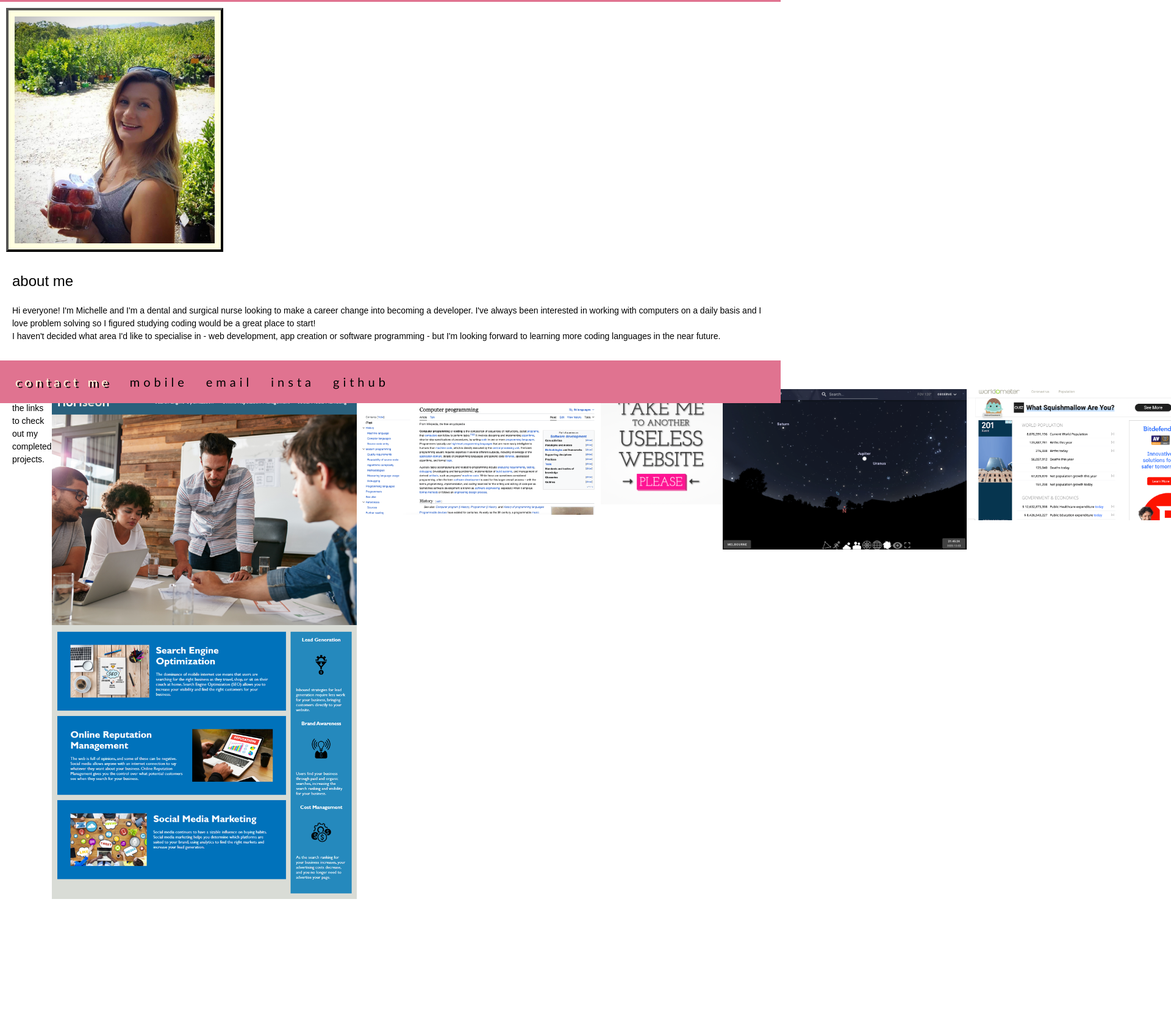
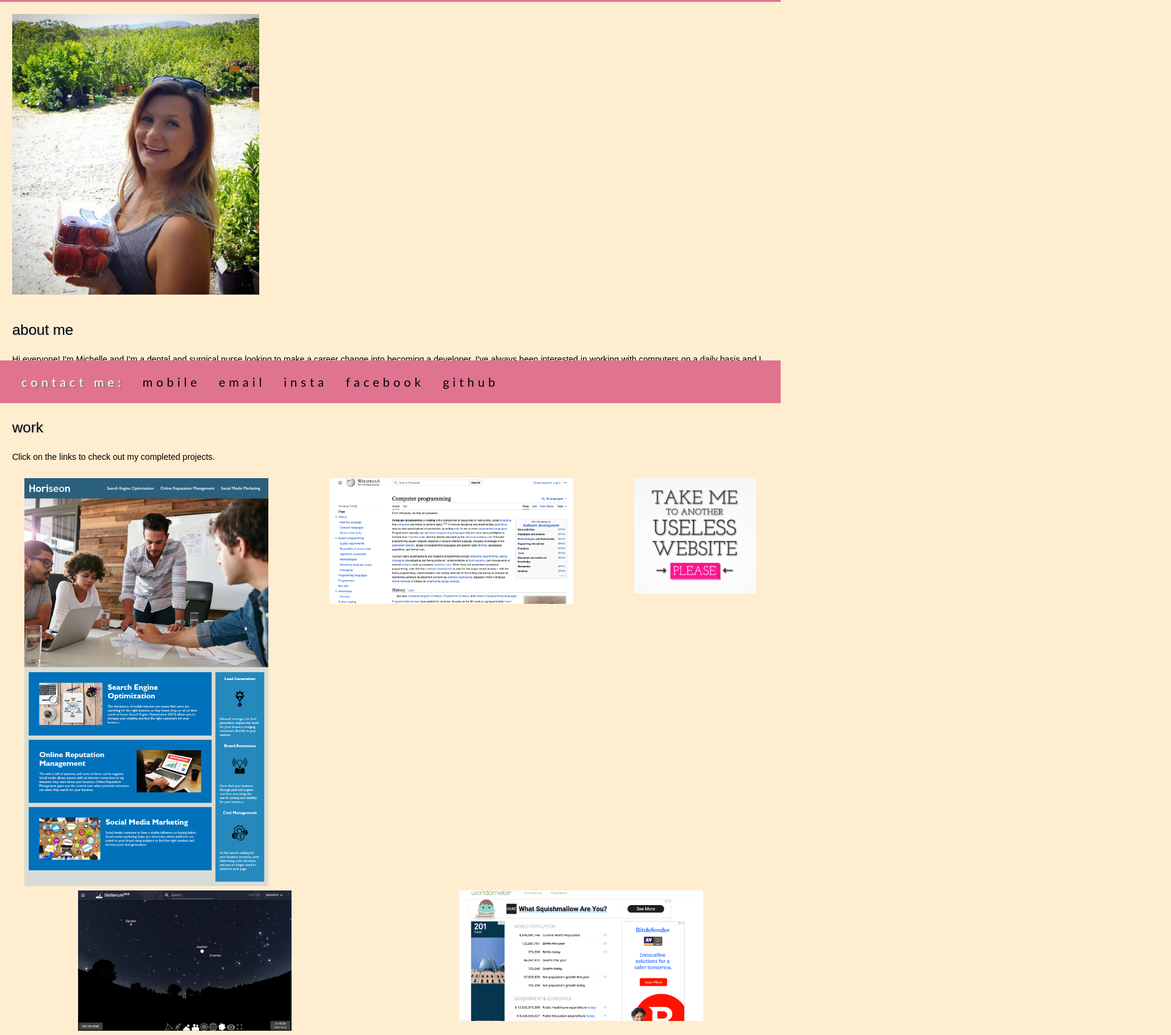
Before and after one commit to alittlemishmash/Personal_Portfolio, a plain HTML site: page index.html in a window 1280 px wide. Shown: the part 139-1836 px from the top of the page at 61% size, 1920 px wide, since content can reach past the window. Before the commit the page ends 1613 px from the top, so only its background shows below. Drawn offline with Linux system fonts and the light colour scheme.

Commit message:
updated content

```diff
--- a/assets/reset.css
+++ b/assets/reset.css
@@ -1,6 +1,6 @@
 * {
     margin: 0;
-    padding: 0;
+    padding: 0px;
     box-sizing: border-box;
   }
 
@@ -12,6 +12,7 @@
     min-height: 100%;
     line-height: 1.5;
     font-family: sans-serif;
+
   }
 
   a {
@@ -27,12 +28,6 @@
     font-family: sans-serif;
   }
 
-  input, select, option, optgroup, textarea, button,
-  pre, code {
-    font-size: 100%;
-    font-family: sans-serif;
-  }
-
   footer {
     width: 100%;
     position: fixed;
--- a/assets/style.css
+++ b/assets/style.css
@@ -1,10 +1,12 @@
-* {
-
+* { margin: 0;
+    padding: 0;
+    box-sizing: border-box;
 }
 
 body {
     font-family: 'Franklin Gothic Medium', 'Arial Narrow', Arial, sans-serif;
     margin: 0px;
+    background-color: rgb(254, 237, 207)
 }
 
 header {
@@ -32,6 +34,7 @@ nav a {
 
 nav a:hover {
     color: lightyellow;
+    cursor: crosshair;
 }
 
 nav a:focus {
@@ -43,20 +46,13 @@ main {
     flex-wrap: wrap;
 }
 
-aside {
-    display: flex;
-    background-color: #ffffff;
-    padding: 0px;
-    ;
-}
-
 footer {
     display: flex;
-    padding: 20px;
+    flex-wrap: wrap;
+    padding: 20px 30px;
     background: #e07390;
-    position: bottom;
+    position: relative;
     bottom: 0;
-    left: 0;
 }
 
 
@@ -83,38 +79,71 @@ footer {
     text-align: left;
 }
 
-.project-images:hover {
+.project-images {
+    display: flex;
+    flex-wrap: wrap;
+    justify-content: space-around;
+    column-gap:20px;
+}
+
+#profile-pic {
+    display: flex;
+    justify-content: left;
+    padding: 20px;
+    height: 500px;
+}
+
+#work-heading,
+#about-me-heading {
+    display: flex;
+    padding: 20px;
+    font-size: 24px;
+    font-weight: 300;
+    text-shadow: lightgrey 2px 1px 0px;
+}
+
+#horiseon-project:hover {
     opacity: 0.5;
     filter: grayscale(100%);
-	transition: .4s ease-in-out;
+    transition: .4s ease-in-out;
+    cursor: crosshair;
+    display: flex;
 }
 
-.horiseon-project {
+#wikipedia:hover {
+    opacity: 0.5;
+    filter: grayscale(100%);
+    transition: .4s ease-in-out;
+    cursor: crosshair;
     display: flex;
-    width: 500px;
 }
 
-.wikipedia {
+#useless-web:hover {
+    opacity: 0.5;
+    filter: grayscale(100%);
+    transition: .4s ease-in-out;
+    cursor: crosshair;
     display: flex;
-    width: 400px;
 }
 
-.useless-web {
+#stellarium:hover {
+    opacity: 0.5;
+    filter: grayscale(100%);
+    transition: .4s ease-in-out;
+    cursor: crosshair;
     display: flex;
-    width: 200px;
 }
 
-.stellarium {
+#world-meter:hover {
+    opacity: 0.5;
+    filter: grayscale(100%);
+    transition: .4s ease-in-out;
+    cursor: crosshair;
     display: flex;
-    width: 400px;
+
 }
 
-.world-meter {
-    display: flex;
-    width: 400px;
-}
-
-.contact-me {
+#contact-me {
     display: flex;
     flex-wrap: wrap;
     color: lightyellow;
@@ -124,46 +153,33 @@ footer {
     font-size: 20px;
     letter-spacing: 6px;
     font-weight: 250;
-    text-shadow: black 3px 2px 0px;
+    text-shadow: grey 3px 2px 0px;
 }
 
-#profile-pic {
-    display: flex;
-    justify-content: right;
-    padding: 10px;
-    margin:  10px;
-    height: 400px;
-    border: 4px outset black;
-    background: lightyellow;
-}
+@media screen and (max-width: 1000px) {
 
-#work-heading {
-    display: flex;
-    padding: 20px;
-    font-size: 24px;
-    font-weight: 200;
-}
-
-#about-me-heading {
-    display: flex;
-    padding: 20px;
-    font-size: 24px;
-    font-weight: 200;
-}
-
-@media screen and (max-width: 768px) {
-
-    .name,
     main,
     nav,
+    footer,
+    .name,
     .about-me,
     .work,
-    .contact-me {
+    .contact-me,
+    #work-heading,
+    #about-me-heading {
         flex-direction: column;
         align-items: center;
+        text-align: center;
+    }
+    .project-images {
+        justify-content: center;
+        align-items: center;
+
     }
 
-    header {
+    header,
+    nav,
+    footer {
         background: #8ca4f3;
     }
 
@@ -171,8 +187,4 @@ footer {
         color: #b6c3eb
     }
 
-    nav,
-    footer {
-        background-color: #8ca4f3
-    }
 }
--- a/index.html
+++ b/index.html
@@ -1,8 +1,9 @@
 <!DOCTYPE html>
 <html>
+
 <head>
     <title> Michelle Maciejowski's Portfolio</title>
-    <meta charset="UTF-8"/>
+    <meta charset="UTF-8" />
     <meta name="viewport" content="width=device-width, initial-scale=1">
     <link rel="stylesheet" href="assets/style.css">
     <link rel="stylesheet" href="assets/reset.css">
@@ -20,51 +21,60 @@
         </nav>
     </header>
 
-    <aside>
+
     <figure id="profile-pic" alt="Profile Picture">
         <img src="assets/images/self.jpg" alt="A picture of myself">
     </figure>
-      </aside>
+
 
     <section id="about-me-heading">about me</section>
     <section class="about-me">
-                <p> Hi everyone! I'm Michelle and I'm a dental and surgical nurse looking to make a career change into becoming a developer. I've always been interested in working with computers on a daily basis and I love problem solving so I figured studying coding would be a great place to start!
-                <br>I haven't decided what area I'd like to specialise in - web development, app creation or software programming - but I'm looking forward to learning more coding languages in the near future.</p>
+        <p> Hi everyone! I'm Michelle and I'm a dental and surgical nurse looking to make a career change into becoming
+            a developer. I've always been interested in working with computers on a daily basis and I love problem
+            solving so I figured studying coding would be a great place to start!
+            <br>I haven't decided what area I'd like to specialise in - web development, app creation or software
+            programming - but I'm looking forward to learning more coding languages in the near future so I can expland
+            my knowledge and help guide myself towards a favourite area to specialise in.
+        </p>
     </section>
 
     <section id="work-heading">work</section>
     <section class="work">
         <p>Click on the links to check out my completed projects.</p>
-
-                <figure class="project-images"><a href="https://alittlemishmash.github.io/Horiseon_Refactor/">
-                <img class="horiseon-project" src="assets/images/01-html-css-git-homework-demo.png" alt="Horiseon Project Screenshot"></a></figure>
-
-                <figure class="project-images"><a href="https://en.wikipedia.org/wiki/Computer_programming">
-                <img class="wikipedia" src="assets/images/Wikipedia Screenshot.png" alt="Wikipedia Computer Programming Article"></a></figure>
-
-                <figure class="project-images"><a href="https://theuselessweb.com">
-                <img class="useless-web" src="assets/images/Useless Website Screenshot.png" alt="Online Randomized Mini-Game"></a></figure>
-
-                <figure class="project-images"><a href="https://stellarium-web.org">
-                <img class="stellarium" src="assets/images/Stellarium Screenshot.png" alt="Live Local Constellation Viewer"></a></figure>
-
-                <figure class="project-images"></ffigure><a href="https://www.worldometers.info">
-                <img class="world-meter" src="assets/images/World Meter Screenshot.png" alt="Live World Statistics"></a></figure>
-
     </section>
 
+    <br>
+    <section class="project-images">
+        <a href="https://alittlemishmash.github.io/Horiseon_Refactor/">
+            <img id="horiseon-project" src="assets/images/01-html-css-git-homework-demo.png"
+                alt="Horiseon Project Screenshot" width="400px"></a>
 
+        <a href="https://en.wikipedia.org/wiki/Computer_programming">
+            <img id="wikipedia" src="assets/images/Wikipedia Screenshot.png"
+                alt="Wikipedia Computer Programming Article" width="400px"></a>
 
-    </main>
+        <a href="https://theuselessweb.com">
+            <img id="useless-web" src="assets/images/Useless Website Screenshot.png"
+                alt="Online Randomized Mini-Game" width="200px"></a>
+
+        <a href="https://stellarium-web.org">
+            <img id="stellarium" src="assets/images/Stellarium Screenshot.png"
+                alt="Live Local Constellation Viewer" width="350px"></a>
+
+        <a href="https://www.worldometers.info">
+            <img id="world-meter" src="assets/images/World Meter Screenshot.png" alt="Live World Statistics" width="400px"></a>
+    </section>
 
     <footer>
-        <section class="contact-me">contact me</section>
+        <section id="contact-me">contact me:</section>
         <nav>
-             <a href=tel:0412192500>mobile</a>
+            <a href=tel:04000000>mobile</a>
             <a href="mailto:moodles16@gmail.com">email</a>
             <a href="https://www.instagram.com/alittlemishmash/">insta</a>
+            <a href="https://www.facebook.com/alittlemishmash">facebook</a>
             <a href="https://github.com/alittlemishmash">github</a>
         </nav>
     </footer>
 </body>
+
 </html>
```
Also changed, not shown: 1 other file. Lines whose indentation alone changed are shown as unchanged.
